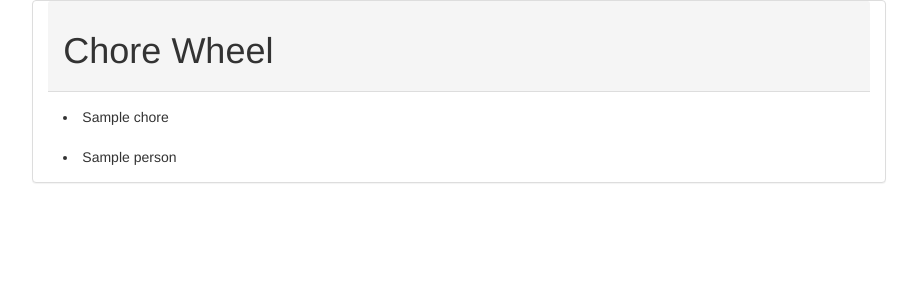
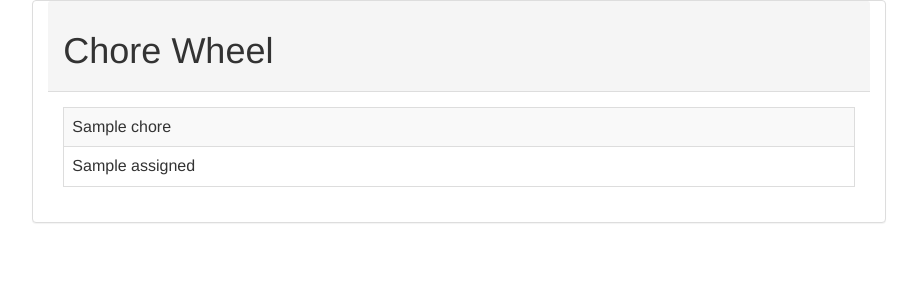
Before and after one commit to CirrusMio/ShoreWheel, a Python web app: template templates/template.html in a window 1280 px wide. Shown: the top 300 px of the page, without its empty margins (181-1098 px from the left). Run offline with Jinja, Linux system fonts and the light colour scheme; the template is opened without the code that fills it: most values are stand-ins (such as "Sample title", 1, 10 or a date in 2020); some libraries are stand-ins or nearby versions.

Commit message:
Changing to show a better but not best connection between chore and assigned

```diff
--- a/templates/template.html
+++ b/templates/template.html
@@ -5,20 +5,19 @@
       <div class="panel-heading"><h1>Chore Wheel</h1></div>
       <div class="panel-body">
         <title> Chore Wheel </title>
-        <body ng-controller="choreWheelCtrl">
-        	{% for chore in chores %}
-        		<li>{{chore}}</li>
-        	{% endfor %}
-        	<br>
-        	{% for person in people %}
-        		<li>{{person}}</li>
-        	{% endfor %}
-<!--           <table class="table table-bordered table-striped">
-            <tr>
-            </tr>
-            <tr ng-repeat="pair in wheel.pairs">
-            </tr>
-          </table> -->
+        <body>
+        	<table class="table table-bordered table-striped">
+        		<tr>
+        			{% for chore in chores %}
+        				<td>{{chore.name}}</td>
+        			{% endfor %}
+        		</tr>
+        		<tr>
+        			{% for chore in chores %}
+        				<td>{{chore.assigned}}</td>
+        			{% endfor %}
+        		</tr>
+        	</table>
         </body>
       </div>
     </div>
```
